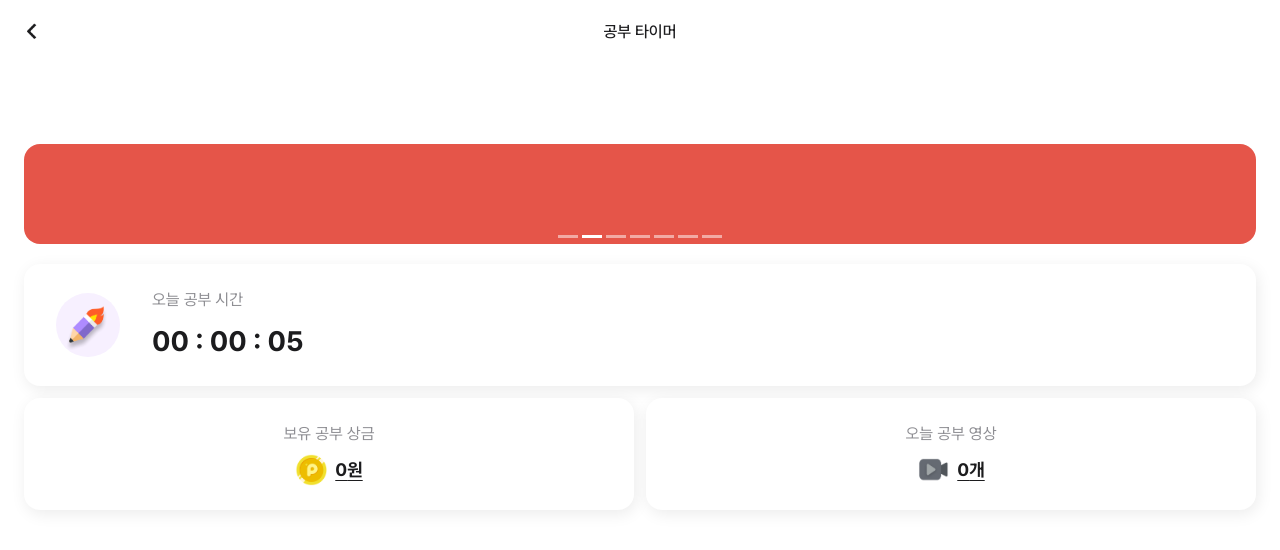
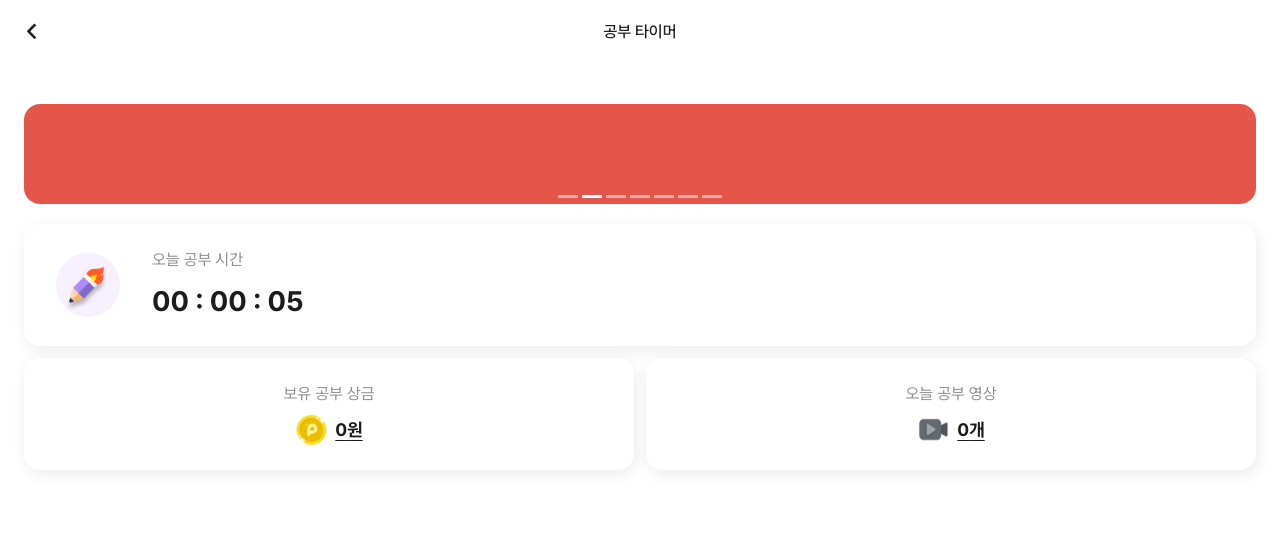
Before and after one commit to yunuchoiii/part-time-study-react-seowonchoi, a Next.js app: page /timer in a window 1280 px wide. Shown: the top 550 px of the page. Built offline with nearby package versions, Linux system fonts and the light colour scheme.

Commit message:
QR 로그인 버튼 제목 변경, 타이머 페이지 상단 padding 값 변경

```diff
--- a/src/app/(routes)/page.tsx
+++ b/src/app/(routes)/page.tsx
@@ -95,7 +95,7 @@ export default function Home() {
 
         <FloatingButton
           icon={<Image src="/images/icon_qr.png" alt="qr-code" width={24} height={24} />}
-          title="QR 코드"
+          title="QR 로그인"
           onClick={() => setIsModalOpen(true)}
         />
 
--- a/src/app/(routes)/timer/page.tsx
+++ b/src/app/(routes)/timer/page.tsx
@@ -84,7 +84,7 @@ export default function Timer() {
         </button>
         <h1 className="font-medium">공부 타이머</h1>
       </header>
-      <main className="pt-20 mt-16">
+      <main className="pt-10 mt-16">
         <Slider
           slides={slides.map((slide, index) => (
             <div
--- a/src/components/modal/QRLoginModal.tsx
+++ b/src/components/modal/QRLoginModal.tsx
@@ -44,7 +44,7 @@ export default function QRLoginModal({ isOpen, onClose }: ModalProps) {
         className="bg-white rounded-[32px] py-8 px-10"
       >
         <div className="flex flex-col items-center justify-between gap-5">
-          <h2 className="text-lg font-bold">QR 코드</h2>
+          <h2 className="text-lg font-bold">QR 로그인</h2>
           <div className="relative">
             <QRCodeCanvas value={qrValue} size={258} />
             {timeLeft == 0 && (
```
